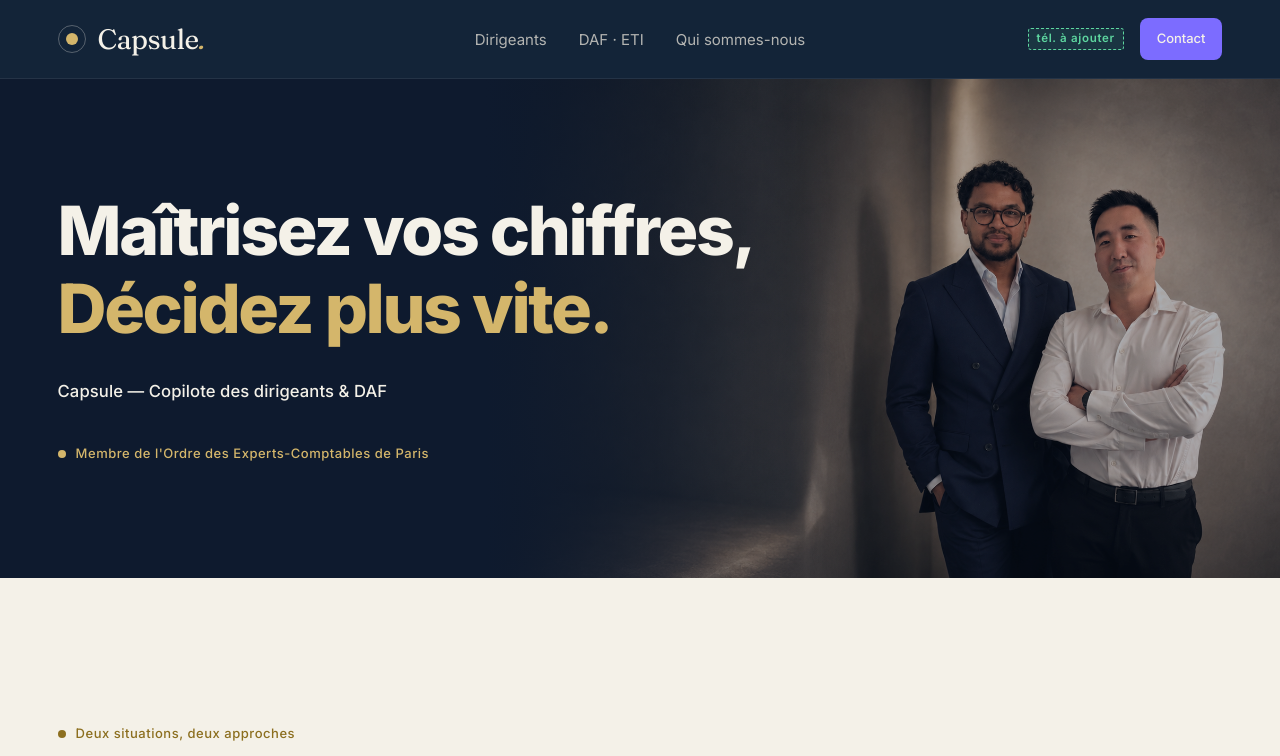
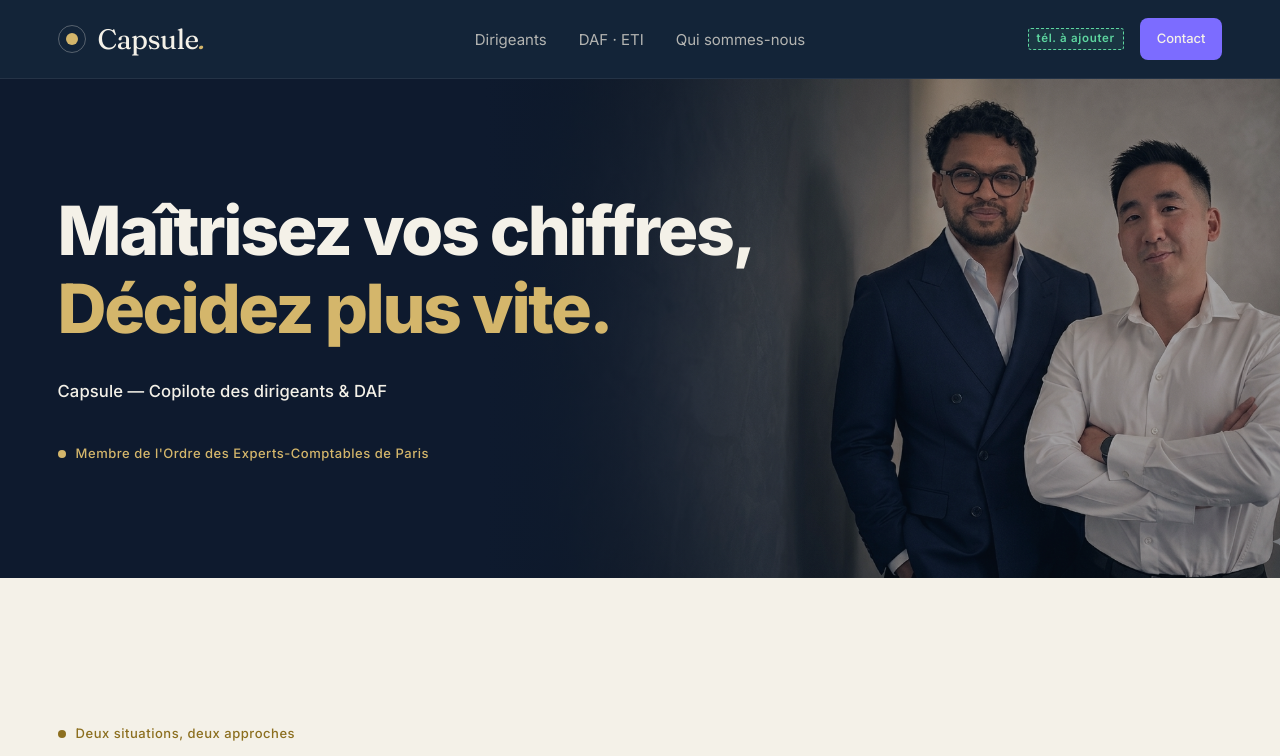
Before and after one commit to capsule-expertise/capsule-expertise-v5, a React (Vite) app: page / in a window 1280 px wide. Shown: the top 756 px of the page. Built offline with nearby package versions, Linux system fonts and the light colour scheme.

Commit message:
feat(hero): swap photo V2 -> V3 (cadrage ameliore)

```diff
--- a/src/content/site.ts
+++ b/src/content/site.ts
@@ -61,7 +61,7 @@ export const SITE = {
     subtitleBrand: 'Capsule — Copilote des dirigeants & DAF',
     oecBadge: "Membre de l'Ordre des Experts-Comptables de Paris",
     heroPhoto: {
-      src: '/Ranto%20Jerome%20v2.png',
+      src: '/Ranto%20Jeromev3.png',
       alt: 'Ranto Rajaonarivo et Jérôme Phou, associés fondateurs de Capsule Expertise',
       caption: 'Ranto & Jérôme — vos interlocuteurs',
     },
```
